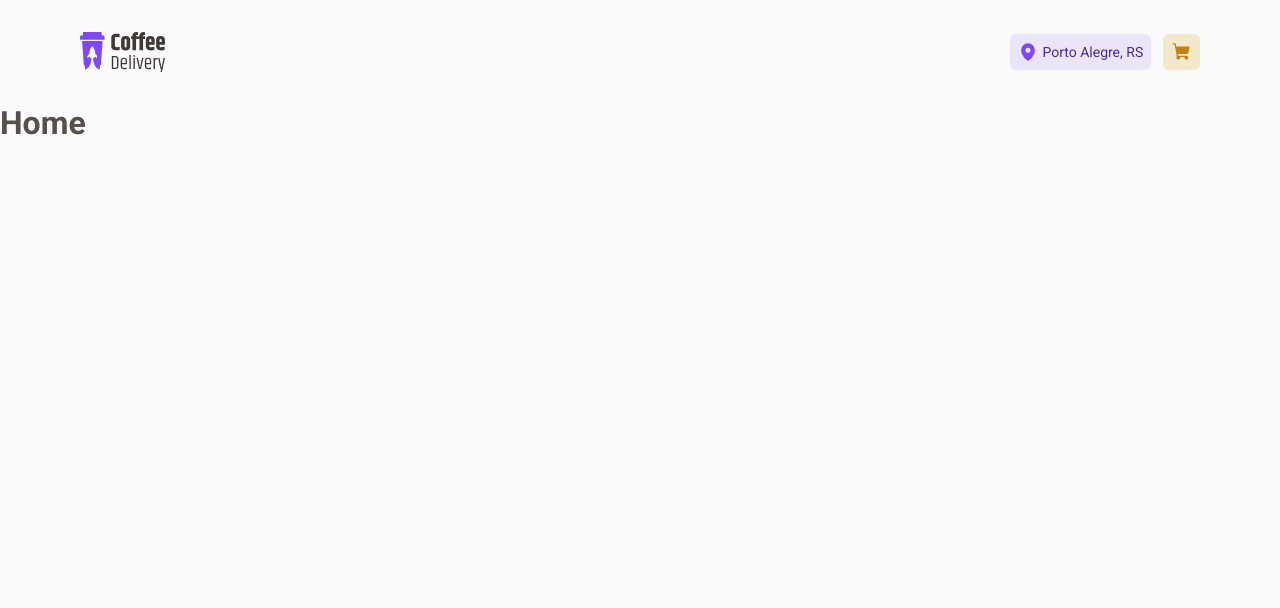
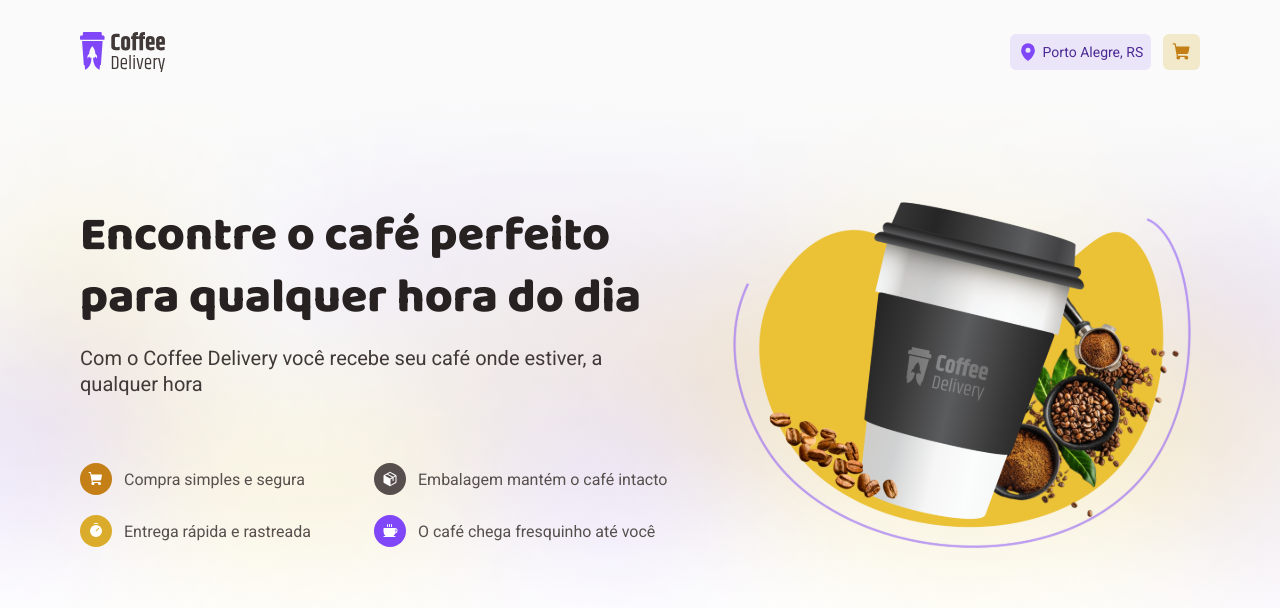
Before and after one commit to MateusHerculano01/coffee-delivery, a React (Vite) app: page / in a window 1280 px wide. Shown: the top 608 px of the page. Built offline with nearby package versions, Linux system fonts and the light colour scheme.

Commit message:
feat: home intro component

```diff
--- a/package.json
+++ b/package.json
@@ -10,6 +10,7 @@
   },
   "dependencies": {
     "phosphor-react": "^1.4.1",
+    "polished": "^4.2.2",
     "react": "^18.2.0",
     "react-dom": "^18.2.0",
     "react-router-dom": "^6.3.0",
--- /dev/null
+++ b/src/components/InfoWithIcon/index.tsx
@@ -0,0 +1,17 @@
+import { InfoWithIconContainer, IconContainer } from './styles'
+import { ReactNode } from 'react'
+
+interface BenefitItemProps {
+  icon: ReactNode
+  text: string | ReactNode
+  iconBg: string
+}
+
+export function InfoWithIcon({ icon, text, iconBg }: BenefitItemProps) {
+  return (
+    <InfoWithIconContainer>
+      <IconContainer iconBg={iconBg}>{icon}</IconContainer>
+      {typeof text === 'string' ? <p>{text}</p> : text}
+    </InfoWithIconContainer>
+  )
+}
--- /dev/null
+++ b/src/components/InfoWithIcon/styles.ts
@@ -0,0 +1,22 @@
+import styled from 'styled-components'
+
+export const InfoWithIconContainer = styled.div`
+  display: flex;
+  align-items: center;
+  gap: 0.75rem;
+`
+
+interface IconsContainerProps {
+  iconBg: string
+}
+
+export const IconContainer = styled.div<IconsContainerProps>`
+  width: 2rem;
+  height: 2rem;
+  border-radius: 50%;
+  background: ${({ iconBg }) => iconBg};
+  color: ${({ theme }) => theme.colors['base-white']};
+  display: flex;
+  align-items: center;
+  justify-content: center;
+`
--- /dev/null
+++ b/src/components/Typography.ts
@@ -0,0 +1,31 @@
+import styled from 'styled-components'
+
+interface TitleTextProps {
+  color?: 'title' | 'subtitle' | 'text'
+  size?: 'xl' | 'l' | 'm' | 's' | 'xs'
+  weight?: string | number
+}
+
+interface RegularTextProps {
+  size?: 'l' | 'm' | 's'
+  color?: 'text' | 'subtitle' | 'label'
+  weight?: string | number
+}
+
+export const TitleText = styled.h1<TitleTextProps>`
+  color: ${({ theme, color }) => theme.colors[`base-${color ?? 'title'}`]};
+  font-size: ${({ theme, size }) =>
+    theme.textSizes[`title-title-${size ?? 'm'}`]};
+  font-family: ${({ theme }) => theme.fonts.title};
+  line-height: 130%;
+  font-weight: ${({ weight }) => weight ?? 800};
+`
+
+export const RegularText = styled.p<RegularTextProps>`
+  color: ${({ theme, color }) => theme.colors[`base-${color ?? 'text'}`]};
+  font-size: ${({ theme, size }) =>
+    theme.textSizes[`text-regular-${size ?? 'm'}`]};
+  line-height: 130%;
+  font-family: ${({ theme }) => theme.fonts.regular};
+  font-weight: ${({ weight }) => weight ?? 400};
+`
--- /dev/null
+++ b/src/pages/Home/components/Intro/index.tsx
@@ -0,0 +1,59 @@
+import { Coffee, Package, ShoppingCart, Timer } from 'phosphor-react'
+import { useTheme } from 'styled-components'
+
+import introImg from '../../../../assets/intro-img.svg'
+import { InfoWithIcon } from '../../../../components/InfoWithIcon'
+import { RegularText } from '../../../../components/Typography'
+import {
+  BenefitsContainer,
+  IntroContainer,
+  IntroContent,
+  IntroTitle,
+} from './styles'
+
+export function Intro() {
+  const { colors } = useTheme()
+
+  return (
+    <IntroContainer>
+      <IntroContent className="container">
+        <div>
+          <section>
+            <IntroTitle size="xl">
+              Encontre o café perfeito para qualquer hora do dia
+            </IntroTitle>
+            <RegularText size="l" color="subtitle" as="h3">
+              Com o Coffee Delivery você recebe seu café onde estiver, a
+              qualquer hora
+            </RegularText>
+          </section>
+
+          <BenefitsContainer>
+            <InfoWithIcon
+              iconBg={colors['brand-yellow-dark']}
+              icon={<ShoppingCart weight="fill" />}
+              text="Compra simples e segura"
+            />
+            <InfoWithIcon
+              iconBg={colors['base-text']}
+              icon={<Package weight="fill" />}
+              text="Embalagem mantém o café intacto"
+            />
+            <InfoWithIcon
+              iconBg={colors['brand-yellow']}
+              icon={<Timer weight="fill" />}
+              text="Entrega rápida e rastreada"
+            />
+            <InfoWithIcon
+              iconBg={colors['brand-purple']}
+              icon={<Coffee weight="fill" />}
+              text="O café chega fresquinho até você"
+            />
+          </BenefitsContainer>
+        </div>
+
+        <img src={introImg} alt="" />
+      </IntroContent>
+    </IntroContainer>
+  )
+}
--- /dev/null
+++ b/src/pages/Home/components/Intro/styles.ts
@@ -0,0 +1,41 @@
+import styled from 'styled-components'
+import { rgba } from 'polished'
+import { TitleText } from '../../../../components/Typography'
+import introBackgroundImg from '../../../../assets/intro-background.png'
+
+export const IntroContainer = styled.section`
+  width: 100%;
+  height: 34rem;
+  background: ${({ theme }) => `url(${introBackgroundImg}) no-repeat center,
+    linear-gradient(
+      0deg,
+      ${theme.colors['base-white']} 0%,
+      ${rgba(theme.colors['base-background'], 0.2)} 50%,
+      ${theme.colors['base-background']} 100%
+    )`};
+  background-size: cover;
+
+  display: flex;
+  align-items: center;
+  justify-content: center;
+`
+
+export const IntroContent = styled.div`
+  display: flex;
+  align-items: center;
+  justify-content: space-between;
+  gap: 3.5rem;
+`
+
+export const IntroTitle = styled(TitleText)`
+  margin-bottom: 1rem;
+`
+
+export const BenefitsContainer = styled.div`
+  width: 100%;
+  margin-top: 4.125rem;
+
+  display: grid;
+  grid-template-columns: 1fr 1fr;
+  row-gap: 1.25rem;
+`
--- a/src/pages/Home/index.tsx
+++ b/src/pages/Home/index.tsx
@@ -1,3 +1,11 @@
+import { Intro } from './components/Intro'
+
+import { HomeContainer } from './styles'
+
 export function HomePage() {
-  return <h1>Home</h1>
+  return (
+    <HomeContainer>
+      <Intro />
+    </HomeContainer>
+  )
 }
--- /dev/null
+++ b/src/pages/Home/styles.ts
@@ -0,0 +1,5 @@
+import styled from 'styled-components'
+
+export const HomeContainer = styled.div`
+  margin-bottom: 9.8rem;
+`
```
Also changed, not shown: src/assets/intro-background.png (added), src/assets/intro-img.svg (added).
